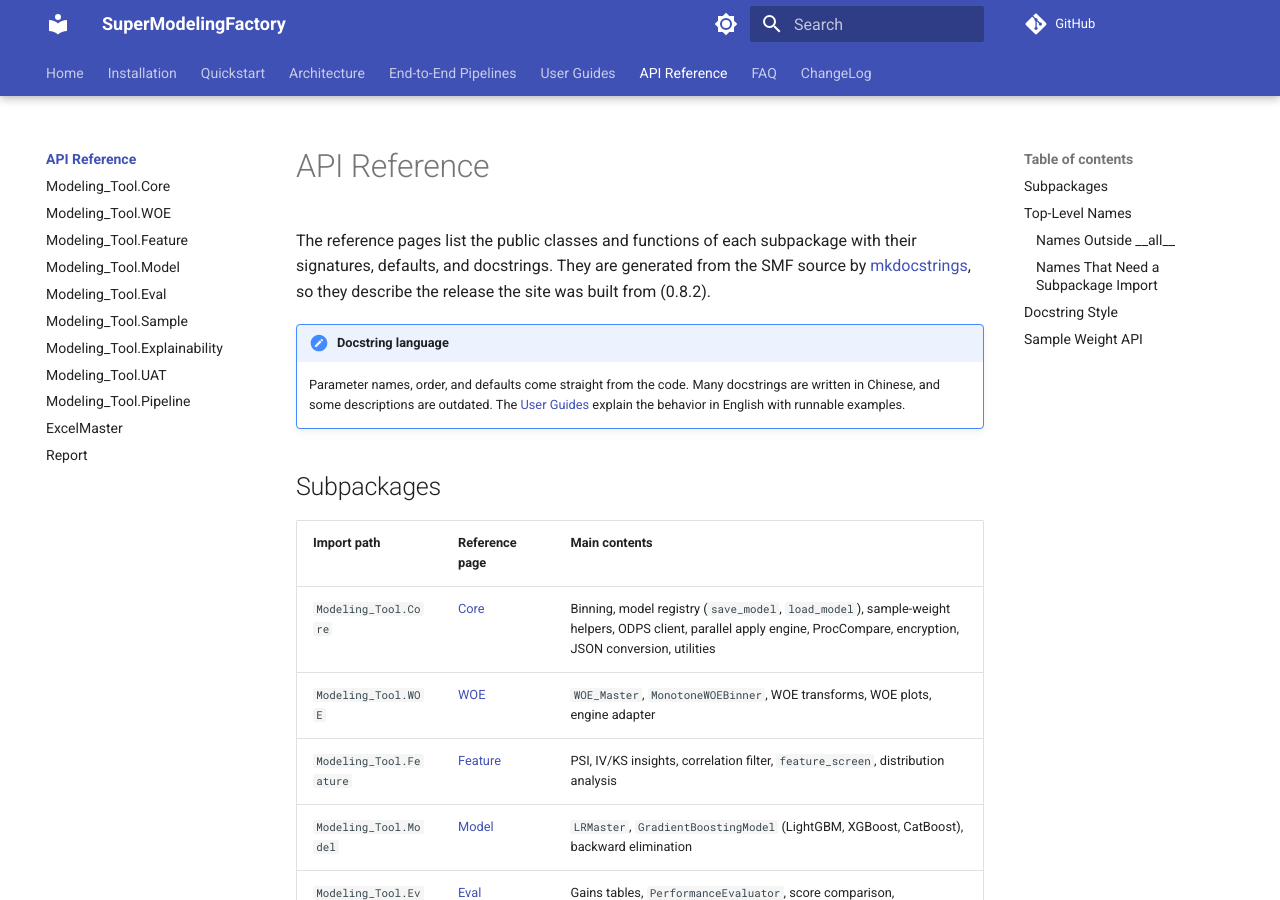
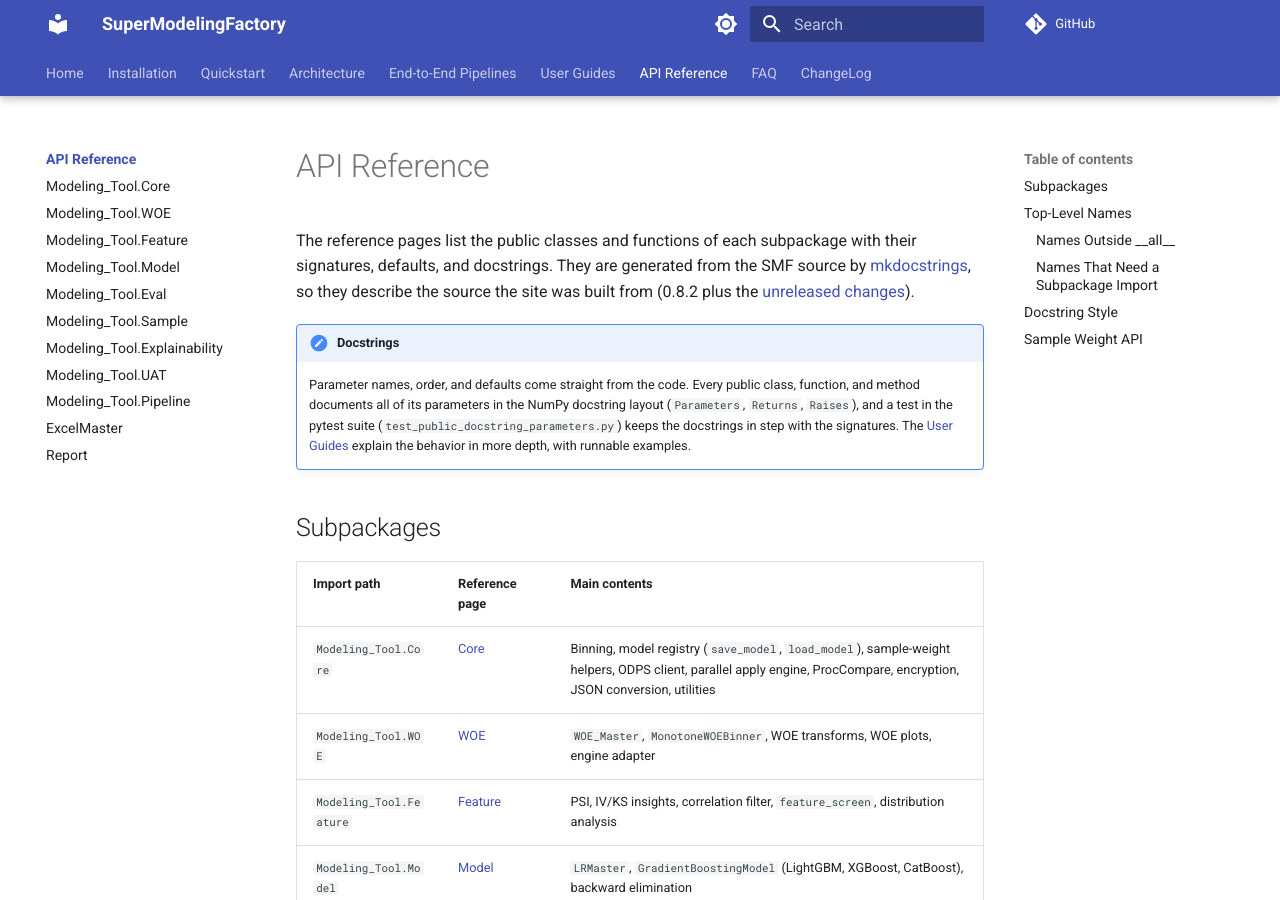
Before and after one commit to Kyle-J-Sun/SuperModelingFactory_doc, an MkDocs documentation site: the page built from docs/api/index.md, in a window 1280 px wide and 900 px high. Built offline with MkDocs 1.6.1 and Material for MkDocs 9.7.7, drawn with Linux system fonts in a browser that asks for light colours; comment, search, counter and statistics services are not loaded.

Commit message:
docs: update the API reference note and the explainer memory remark
The docstrings are English and complete now; lowering prediction_batch_size caps the memory of each predict call, not of the stacked grid.

Co-Authored-By: Claude Sonnet 5.5 <noreply@anthropic.com>
Claude-Session: https://claude.ai/code/session_01QhWkFn8EeZV7rvRHV85fAy

```diff
--- a/docs/api/index.md
+++ b/docs/api/index.md
@@ -2,12 +2,14 @@
 
 The reference pages list the public classes and functions of each subpackage with their signatures, defaults, and
 docstrings. They are generated from the SMF source by [mkdocstrings](https://mkdocstrings.github.io/python/), so they
-describe the release the site was built from (0.8.2).
+describe the source the site was built from (0.8.2 plus the [unreleased changes](../changelog/unreleased.md)).
 
-!!! note "Docstring language"
+!!! note "Docstrings"
 
-    Parameter names, order, and defaults come straight from the code. Many docstrings are written in Chinese, and some
-    descriptions are outdated. The [User Guides](../guides/index.md) explain the behavior in English with runnable examples.
+    Parameter names, order, and defaults come straight from the code. Every public class, function, and method documents all
+    of its parameters in the NumPy docstring layout (`Parameters`, `Returns`, `Raises`), and a test in the pytest suite
+    (`test_public_docstring_parameters.py`) keeps the docstrings in step with the signatures. The
+    [User Guides](../guides/index.md) explain the behavior in more depth, with runnable examples.
 
 ## Subpackages
 
```
Also changed, not shown: docs/guides/explainability.md (+2 -1 lines).
